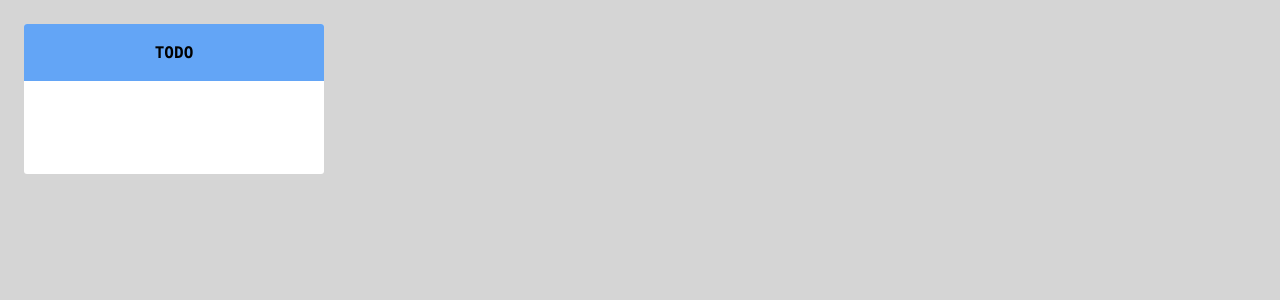
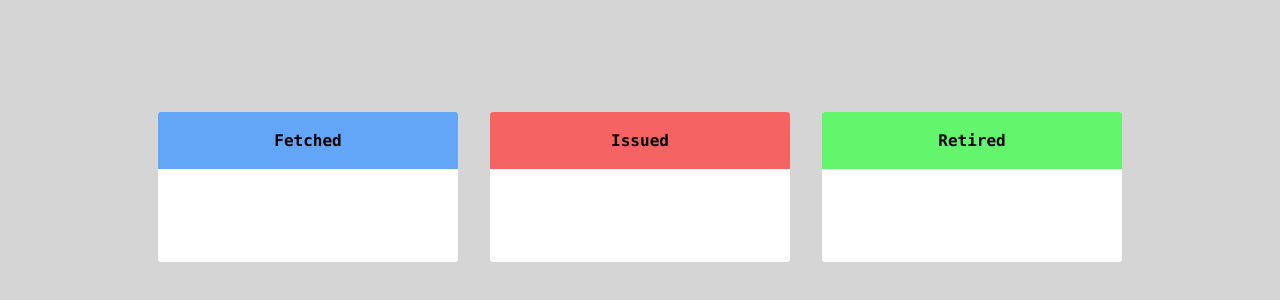
Before and after one commit to LaFriska/longinus, a React (Vite) app in the folder longinus-client/: page / in a window 1280 px wide. Shown: the top 300 px of the page. Built offline with nearby package versions, Linux system fonts and the light colour scheme.

Commit message:
Added board

```diff
--- a/longinus-client/src/App.tsx
+++ b/longinus-client/src/App.tsx
@@ -1,14 +1,21 @@
 import './css/App.css'
-import Column from './components/column/Column.tsx'
+import Board from './components/board/Board.tsx'
 import * as Utils from './util/Colours.ts'
 
 function App() {
 
+  const centerAlignmentStyle = {
+    display: "flex",
+    justifyContent: "center",
+    marginTop: "64px",
+    marginBottom: "64px",
+  }
+
   return ( //TODO wrap in container.
-    <div style={{display: "flex"}}>
-      <Column colour={Utils.BLUE}
-              title="TODO"/>
+    <div style={centerAlignmentStyle}>
+      <Board/>
     </div>
+
   )
 }
 
--- /dev/null
+++ b/longinus-client/src/components/board/Board.css
@@ -0,0 +1,4 @@
+.board {
+    display: flex;
+    margin: 32px;
+}
--- /dev/null
+++ b/longinus-client/src/components/board/Board.tsx
@@ -0,0 +1,18 @@
+import './Board.css'
+import Column from '../column/Column'
+import * as Utils from '../../util/Colours.ts'
+import { BLUE, GREEN, RED } from '../../util/Colours'
+
+function Board(){
+
+    return (
+        <div className="board">
+            <Column colour={Utils.BLUE} title='Fetched' />
+            <Column colour={Utils.RED} title='Issued' />
+            <Column colour={Utils.GREEN} title='Retired' />
+        </div>
+    )
+
+}
+
+export default Board;
--- a/longinus-client/src/util/Colours.ts
+++ b/longinus-client/src/util/Colours.ts
@@ -4,4 +4,8 @@
 
 export const BLUE = "#63a5f6"
 
+export const RED = "#f66363"
+
+export const GREEN = "#63f66d"
+
 export const WHITE = "#FFFFFF"
```
